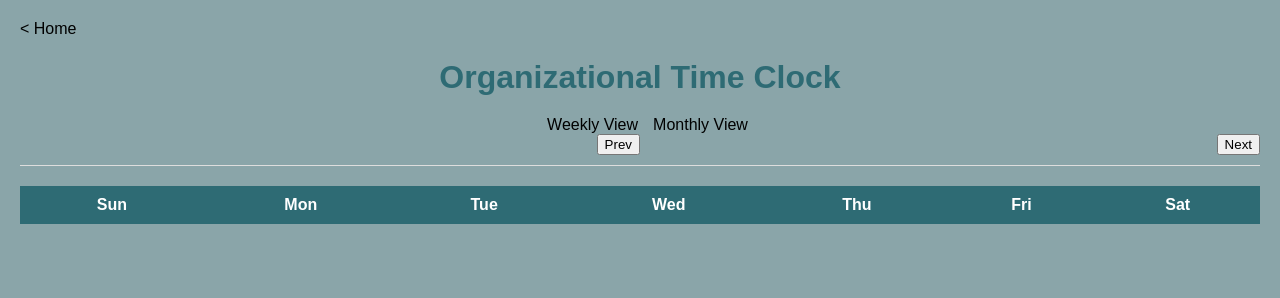
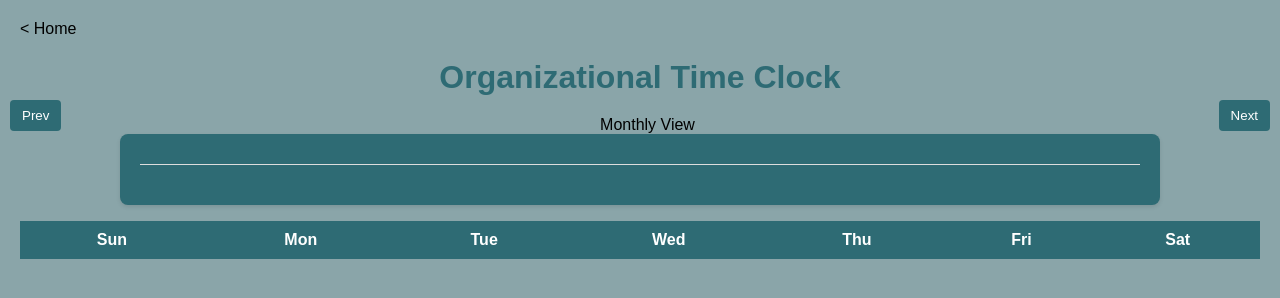
Before and after one commit to hunter-byte-afk/HCC-Organizational-Clock, a plain HTML site: page calendar.html in a window 1280 px wide. Drawn offline with Linux system fonts and the light colour scheme.

Commit message:
small changes for buttons, still looking to implement more for monthly calendar

```diff
--- a/calendar.html
+++ b/calendar.html
@@ -14,16 +14,15 @@
         <div class = "mainButtons">
             <ul>
                 <a href = "calendar.html"></a>
-                <a href = "#">Weekly View</a>
                 <a href = "#">Monthly View</a>
             </ul>
         </div>
 
-        <div class = "calendarContainer">
+        <div class = "calendar-container">
             <div class = "calendar-header">
                 <h2 id = "current-month"></h2>
-                <button id = "prev-month">Prev</button>
-                <button id = "next-month">Next</button>
+                <button id = "prev-month" class="prev-button">Prev</button>
+                <button id = "next-month" class="next-button">Next</button>
             </div>
         </div>
         <table class = "calendar">
--- a/style.css
+++ b/style.css
@@ -36,7 +36,7 @@ a:hover{
 }
 
 .calendar-container{
-    background-color: white;
+    background-color: #2e6b74;
     border-radius: 8px;
     box-shadow: 0 2px 4px rgba(0, 0, 0, 0.1);
     padding: 20px;
@@ -77,9 +77,46 @@ a:hover{
     background-color: #1f4f52;
 }
 
+.prev-button{
+    position: fixed;
+    left: 10px;
+    top: 100px;
+    z-index: 1000;
+    background-color: #2e6b74;
+    color: white;
+    border: none;
+    padding: 8px 12px;
+    border-radius: 4px;
+    cursor: pointer;
+    transition: background-color 0.3s;
+}
+
+.prev-button:hover{
+    background-color: #1f4f52;
+}
+
+.next-button{
+    position: fixed;
+    right: 10px;
+    top: 100px;
+    z-index: 1000;
+    background-color: #2e6b74;
+    color: white;
+    border: none;
+    padding: 8px 12px;
+    border-radius: 4px;
+    cursor: pointer;
+    transition: background-color 0.3s;
+}
+
+.next-button:hover{
+    background-color: #1f4f52;
+}
+
 .calendar {
     width: 100%;
     border-collapse: collapse;
+    margin-top: 16px;
 }
 
 .calendar th{
```
